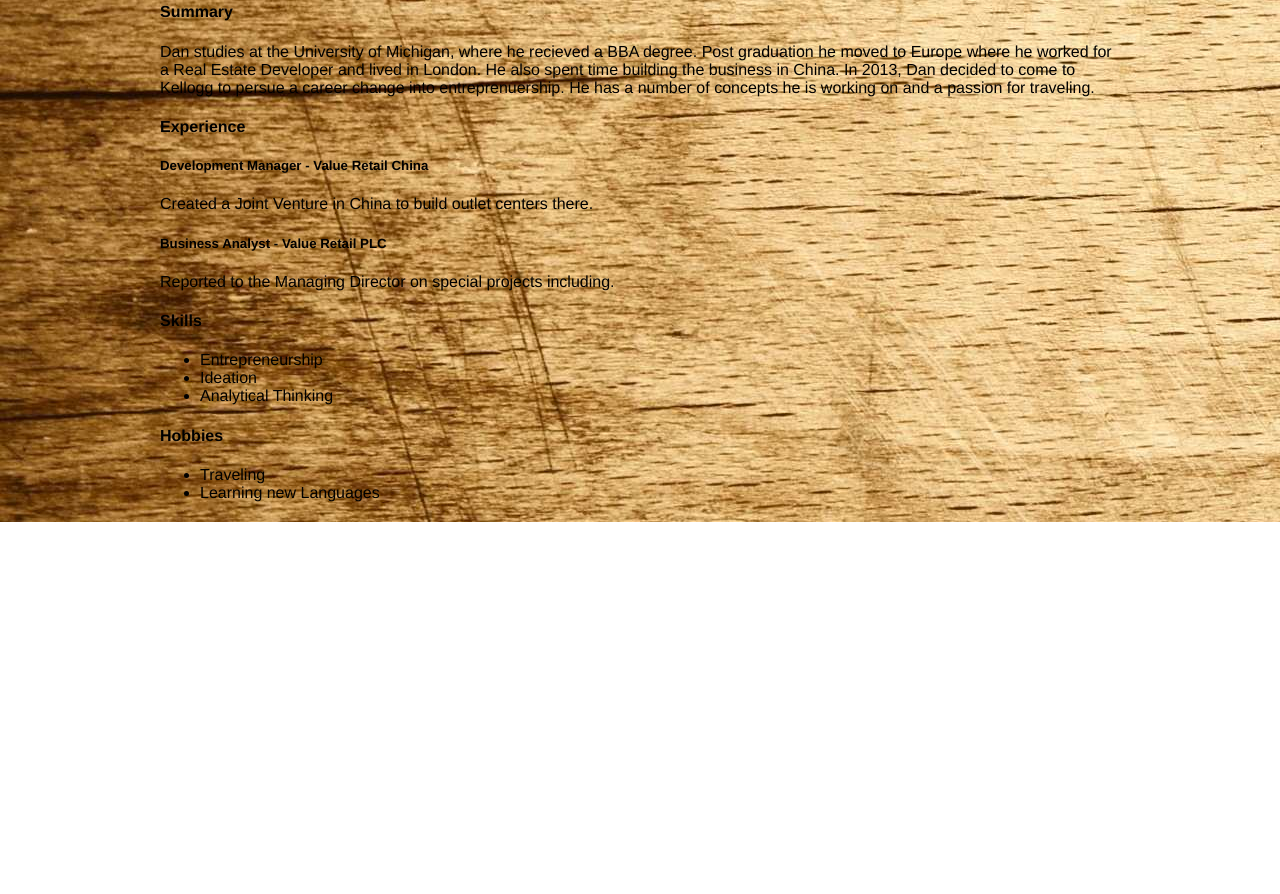
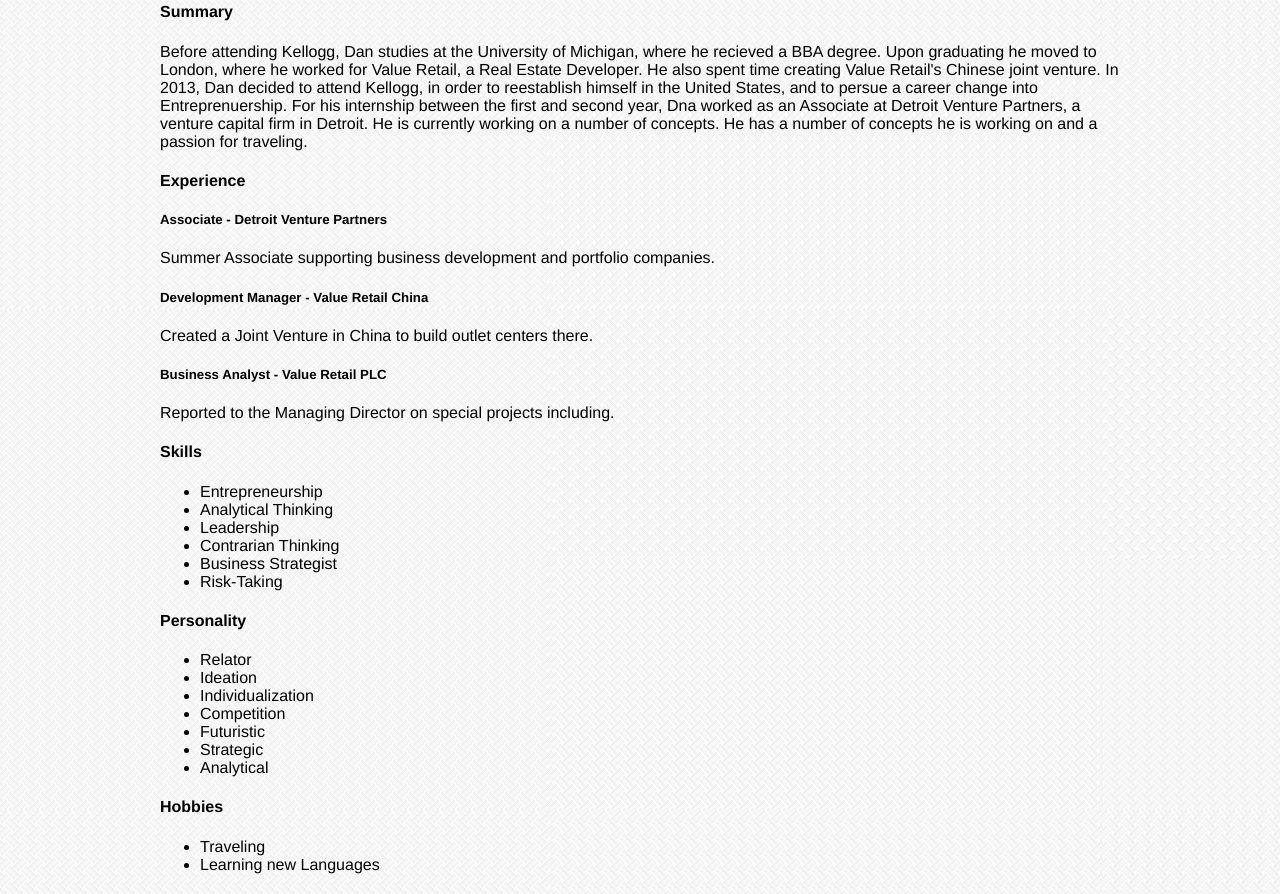
Before and after one commit to DanRWilloughby/DanRWilloughby.github.io, a plain HTML site: page index.html in a window 1280 px wide. Shown: the part 690-1584 px from the top of the page. Before the commit the page ends 1212 px from the top, so only its background shows below. Drawn offline with Linux system fonts and the light colour scheme.

Commit message:
Website update for submission W1

```diff
--- a/index.html
+++ b/index.html
@@ -1,7 +1,7 @@
 <!DOCTYPE html>
 <html>
 <head>
-  <title>Daniel R Willoughby, MBA Candidate</title>
+  <title>Daniel R Willoughby, MBA Candidate - Kellogg 2015</title>
   <meta charset="UTF-8">
   <link rel="stylesheet" type="text/css" href="style.css">
 </head>
@@ -24,11 +24,15 @@
     <section>
       <h4>Summary</h4>
       <p>
-        Dan studies at the University of Michigan, where he recieved a BBA degree.  Post graduation he moved to Europe where he worked for a Real Estate Developer and lived in London.  He also spent time building the business in China.  In 2013, Dan decided to come to Kellogg to persue a career change into entreprenuership.  He has a number of concepts he is working on and a passion for traveling.
+        Before attending Kellogg, Dan studies at the University of Michigan, where he recieved a BBA degree.  Upon graduating he moved to London, where he worked for Value Retail, a Real Estate Developer.  He also spent time creating Value Retail's Chinese joint venture.  In 2013, Dan decided to attend Kellogg, in order to reestablish himself in the United States, and to persue a career change into Entreprenuership.  For his internship between the first and second year, Dna worked as an Associate at Detroit Venture Partners, a venture capital firm in Detroit.  He is currently working on a number of concepts.  He has a number of concepts he is working on and a passion for traveling.
       </p>
     </section>
     <section>
       <h4>Experience</h4>
+      <section>
+        <h5>Associate - Detroit Venture Partners</h5>
+        <p>Summer Associate supporting business development and portfolio companies.</p>
+      </section>
       <section>
         <h5>Development Manager - Value Retail China</h5>
         <p>Created a Joint Venture in China to build outlet centers there.</p>
@@ -42,8 +46,23 @@
       <h4>Skills</h4>
       <ul>
         <li>Entrepreneurship</li>
+        <li>Analytical Thinking</li>
+        <li>Leadership</li>
+        <li>Contrarian Thinking</li>
+        <li>Business Strategist</li>
+        <li>Risk-Taking</li>
+      </ul>
+    </section>
+    <section>
+      <h4>Personality</h4>
+      <ul>
+        <li>Relator</li>
         <li>Ideation</li>
-        <li>Analytical Thinking</li>
+        <li>Individualization</li>
+        <li>Competition</li>
+        <li>Futuristic</li>
+        <li>Strategic</li>
+        <li>Analytical</li>
       </ul>
     </section>
     <section>
--- a/style.css
+++ b/style.css
@@ -1,7 +1,7 @@
 body {
   font-family: 'helvetica neue', arial, sans-serif;
   font-weight: 300;
-  background: url(wood.jpg) repeat;
+  background: url(straws.jpg) repeat;
 }
 #wrapper {
   width: 960px;
```
Also changed, not shown: Straws.jpg (added).
